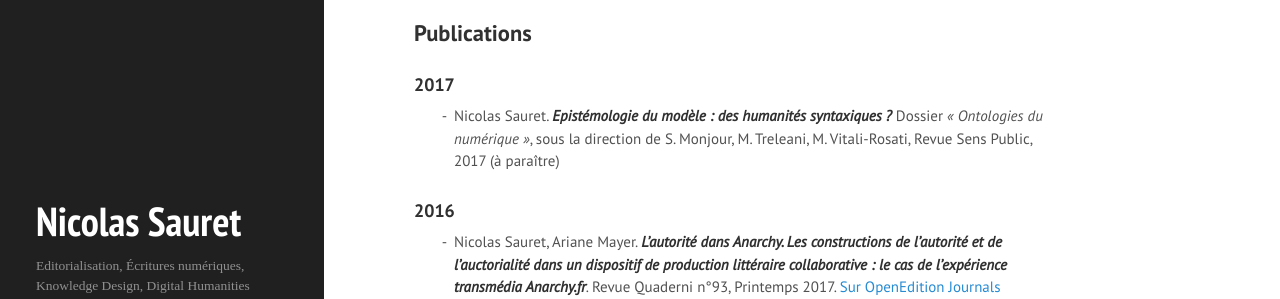
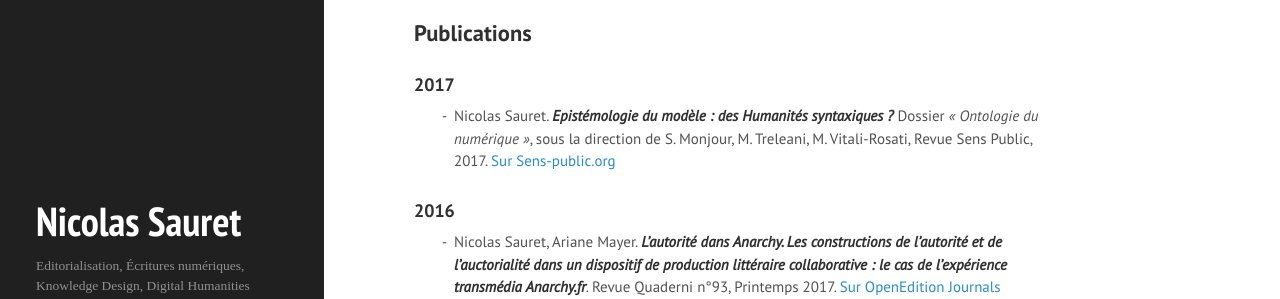
Before and after one commit to lakonis/lakonis.github.io, a Jekyll site: the page built from recherches.md, in a window 1280 px wide and 900 px high, scrolled down 1240 px. Shown: the part 154-453 px from the top of the window. Built offline with Jekyll 4.4.1, drawn with Linux system fonts in a browser that asks for light colours; nearby versions of some CDN libraries.

Commit message:
ajout lien publication

```diff
--- a/recherches.md
+++ b/recherches.md
@@ -61,7 +61,7 @@ title: Recherches
 
 ### 2017
 
-* Nicolas Sauret. **_Epistémologie du modèle&nbsp;: des humanités syntaxiques&nbsp;?_** Dossier _«&nbsp;Ontologies du numérique&nbsp;»_, sous la direction de S. Monjour, M. Treleani, M. Vitali-Rosati, Revue Sens Public, 2017 (à paraître)
+* Nicolas Sauret. **_Epistémologie du modèle&nbsp;: des Humanités syntaxiques&nbsp;?_** Dossier _«&nbsp;Ontologie du numérique&nbsp;»_, sous la direction de S. Monjour, M. Treleani, M. Vitali-Rosati, Revue Sens Public, 2017. [Sur Sens-public.org](http://sens-public.org/article1287.html)
 
 ### 2016
 
```
